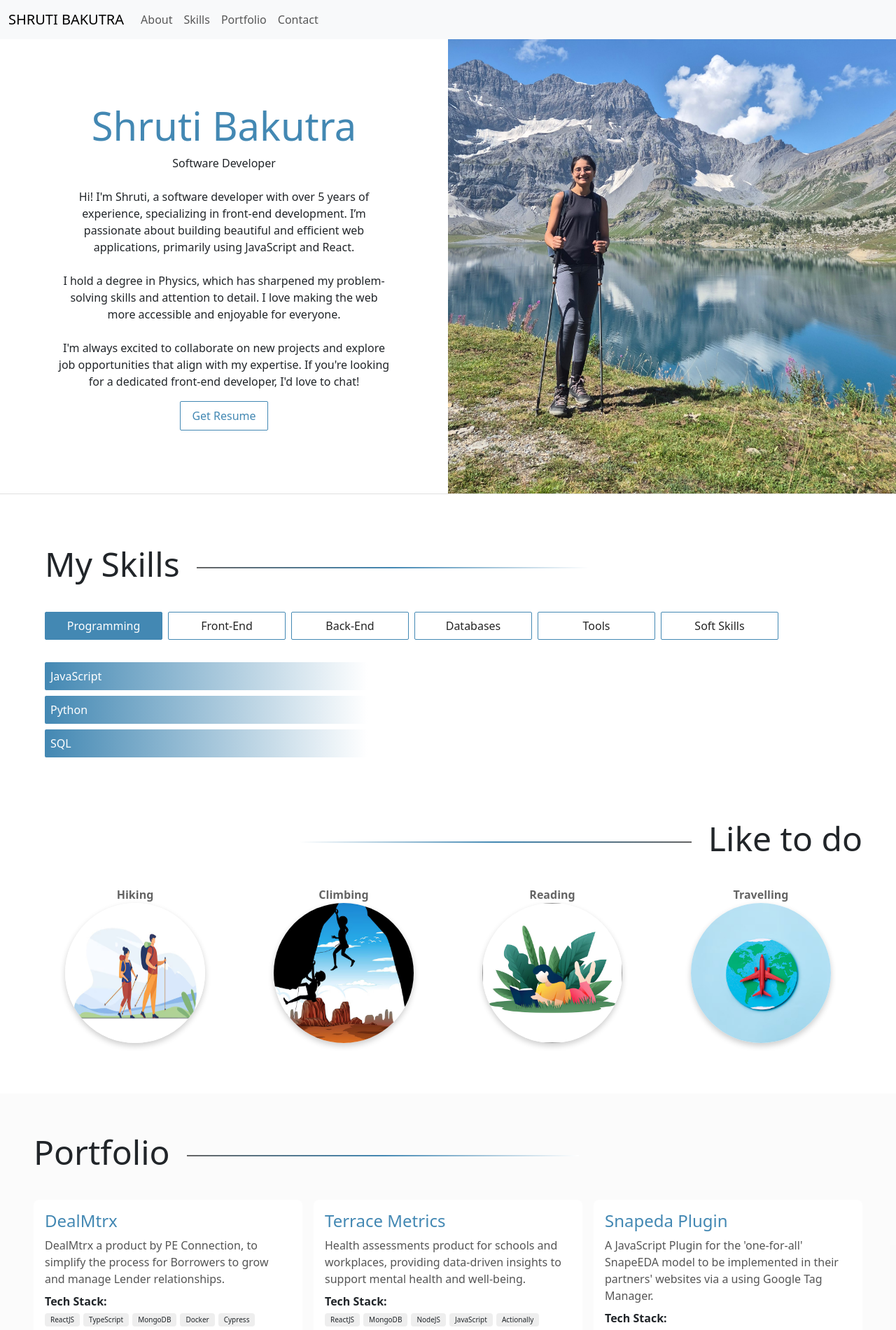
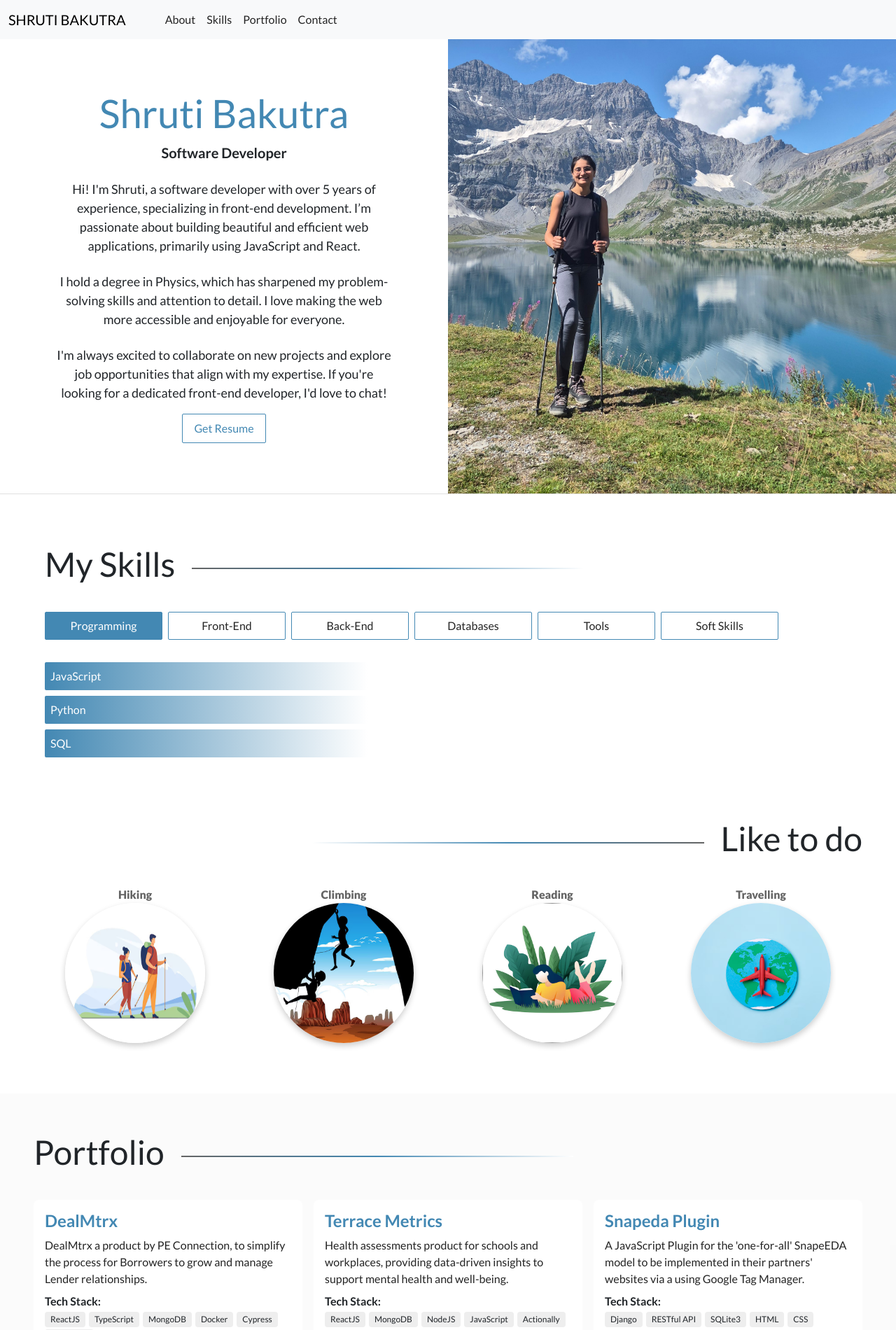
Before and after one commit to shrutibakutra/me, a React (Create React App) app: page / in a window 1280 px wide. Shown: the top 1900 px of the page at 70% size. Built offline with nearby package versions, Linux system fonts and the light colour scheme.

Commit message:
updated fonts

```diff
--- a/public/index.html
+++ b/public/index.html
@@ -9,6 +9,9 @@
       name="description"
       content="Web site created using create-react-app"
     />
+    <style>
+      @import url('https://fonts.googleapis.com/css2?family=Lato:ital,wght@0,100;0,300;0,400;0,700;0,900;1,100;1,300;1,400;1,700;1,900&family=Open+Sans:ital,wght@0,300..800;1,300..800&family=Poppins:ital,wght@0,100;0,200;0,300;0,400;0,500;0,600;0,700;0,800;0,900;1,100;1,200;1,300;1,400;1,500;1,600;1,700;1,800;1,900&display=swap');
+      </style>
     <link rel="apple-touch-icon" href="%PUBLIC_URL%/logo192.png" />
     <!--
       manifest.json provides metadata used when your web app is installed on a
--- a/src/App.css
+++ b/src/App.css
@@ -1,38 +1,4 @@
-.App {
-  text-align: center;
+body {
+  font-family: "Lato", sans-serif;
+  font-optical-sizing: auto;
 }
-
-.App-logo {
-  height: 40vmin;
-  pointer-events: none;
-}
-
-@media (prefers-reduced-motion: no-preference) {
-  .App-logo {
-    animation: App-logo-spin infinite 20s linear;
-  }
-}
-
-.App-header {
-  background-color: #282c34;
-  min-height: 100vh;
-  display: flex;
-  flex-direction: column;
-  align-items: center;
-  justify-content: center;
-  font-size: calc(10px + 2vmin);
-  color: white;
-}
-
-.App-link {
-  color: #61dafb;
-}
-
-@keyframes App-logo-spin {
-  from {
-    transform: rotate(0deg);
-  }
-  to {
-    transform: rotate(360deg);
-  }
-}
--- a/src/App.js
+++ b/src/App.js
@@ -5,6 +5,7 @@ import Header from './components/Header/header.tsx';
 import Hobbies from './components/Hobbies/hobbies';
 import Portfolio from './components/Portfolio/portfolio';
 import Skills from './components/Skills/skills';
+import "./App.css";
 
 function App() {
   return (
--- a/src/components/Aboutme/aboutme.scss
+++ b/src/components/Aboutme/aboutme.scss
@@ -24,8 +24,14 @@
           font-size: 56px !important;
       }
 
+      &__dev {
+        font-weight: 700;
+        font-size: 20px;
+      }
+
       &__details {
         margin-bottom: $gridSize * 2;
+        font-size: 18px;
         div{
             margin-top: 24px;
             text-align: center;
--- a/src/components/Aboutme/contents.tsx
+++ b/src/components/Aboutme/contents.tsx
@@ -4,7 +4,7 @@ const Contents = () => {
     return (
         <div className="aboutme__content__inside">
             <h1>Shruti Bakutra</h1>
-            <div>
+            <div className="aboutme__content__inside__dev">
                 Software Developer
             </div>
             <div className="aboutme__content__inside__details">
--- /dev/null
+++ b/src/components/Header/header.scss
@@ -0,0 +1,10 @@
+@import "../../styles/colors.scss";
+@import "../../styles/styles.scss";
+
+.navbar-header {
+    margin-left: $gridSize * 4;
+
+    .nav-link {
+        color: $color--gray800;
+    }
+}
--- a/src/components/Header/header.tsx
+++ b/src/components/Header/header.tsx
@@ -9,6 +9,7 @@ import {
   NavbarToggler,
   Collapse,
 } from 'reactstrap';
+import "./header.scss";
 
 const Header = () => {
   const [isOpen, setIsOpen] = useState(false);
@@ -20,7 +21,7 @@ const Header = () => {
     sections.forEach(id => {
       const element = document.getElementById(id);
       if (element) {
-        element.style.scrollMarginTop = '70px'; // Adjust this value based on your navbar height
+        element.style.scrollMarginTop = '80px';
       }
     });
   };
@@ -29,13 +30,11 @@ const Header = () => {
     adjustScroll();
   }, []);
 
-
-
   return (
     <Navbar color="light" light expand="md">
       <NavbarBrand href="/">SHRUTI BAKUTRA</NavbarBrand>
       <NavbarToggler onClick={toggle} />
-      <Collapse isOpen={isOpen} navbar>
+      <Collapse isOpen={isOpen} navbar className='navbar-header'>
         <Nav className="ml-auto" navbar>
         <NavItem>
             <NavLink href="#about">About</NavLink>
--- a/src/components/Hobbies/hobbies.tsx
+++ b/src/components/Hobbies/hobbies.tsx
@@ -9,7 +9,7 @@ const Hobbies = () => {
     return (
         <div className="hobbies">
             <div className="hobbies__title">
-                Like to do <span className="line"></span>
+                Like to do
             </div>
             <div className="hobbies__list">
                 <div className="hobbies__list__box">
--- a/src/components/Portfolio/portfolio.scss
+++ b/src/components/Portfolio/portfolio.scss
@@ -52,7 +52,8 @@
         }
 
         &-title {
-            font-size: 1.5rem;
+            font-size: $gridSize * 3;
+            font-weight: 600;
             margin-bottom: $gridSize;
             color: $color--blue;
         }
@@ -60,7 +61,7 @@
         &-intro {
             font-size: 1rem;
             margin-bottom: $gridSize;
-            color: #555;
+            color: $color--gray800;
         }
 
         &-techstack {
@@ -78,7 +79,7 @@
                 background-color: #eee;
                 padding: 2px $gridSize;
                 border-radius: 4px;
-                font-size: 10px;
+                font-size: 12px;
             }
         }
 
```
